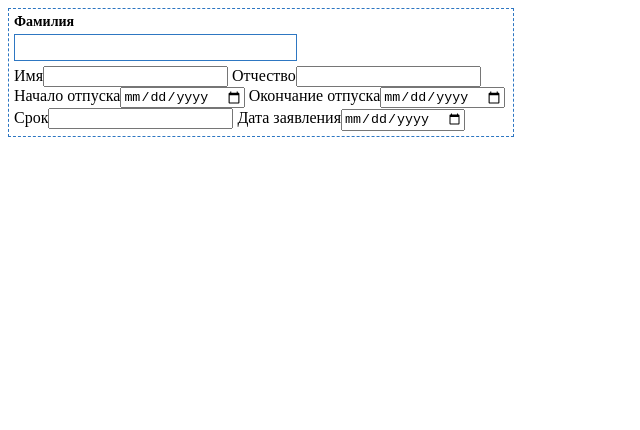
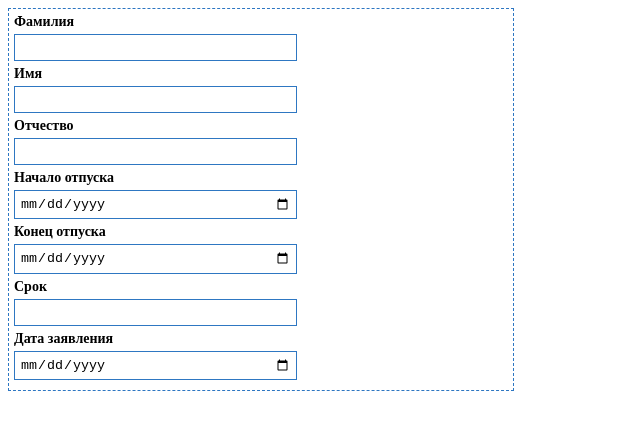
Before and after one commit to nightingale69/form.github.io, a React (Create React App) app: page / in a window 1280 px wide. Shown: the top 430 px of the page, without its empty margins (0-640 px from the left). Built offline with nearby package versions, Linux system fonts and the light colour scheme.

Commit message:
changed the handlers

```diff
--- a/src/Components/form.js
+++ b/src/Components/form.js
@@ -16,53 +16,53 @@ class Form extends React.Component {
         };
     }
 
-    handleSurnameBlur = () => {
+    handleSurnameBlur = (value) => {
         this.setState({
-            surname: this.surname.refs.input.value
+            surname: value
         });
-        console.log('Фамилия:', this.surname.refs.input.value);
+        console.log("Фамилия:", value);
     };
 
-    handleNameBlur = (e) => {
+    handleNameBlur = (value) => {
         this.setState({
-            name: e.target.value
+            name: value
         });
-        console.log('Имя:', e.target.value);
+        console.log("Имя:", value);
     };
 
-    handleSecondnameBlur = (e) => {
+    handleSecondnameBlur = (value) => {
         this.setState({
-            secondname: e.target.value
+            secondname: value
         });
-        console.log('Отчество:', e.target.value);
+        console.log("Отчество:", value);
     };
 
-    handleVocationStartBlur = (e) => {
+    handleVocationStartBlur = (value) => {
         this.setState({
-            vocationStart: e.target.value
+            vocationStart: value
         });
-        console.log('Начало отпуска:', e.target.value);
+        console.log("Начало отпуска:", value);
     };
 
-    handleVocationEndBlur = (e) => {
+    handleVocationEndBlur = (value) => {
         this.setState({
-            vocationEnd: e.target.value
+            vocationEnd: value
         });
-        console.log('Конец отпуска:', e.target.value);
+        console.log("Конец отпуска:", value);
     };
 
-    handleTermBlur = (e) => {
+    handleTermBlur = (value) => {
         this.setState({
-            term: e.target.value
+            term: value
         });
-        console.log('Срок:', e.target.value);
+        console.log("Срок:", value);
     };
 
-    handleDateBlur = (e) => {
+    handleDateBlur = (value) => {
         this.setState({
-            date: e.target.value
+            date: value
         });
-        console.log('Дата заявления:', e.target.value);
+        console.log("Дата заявления:", value);
     };
 
     render() {
@@ -72,44 +72,43 @@ class Form extends React.Component {
                     className="form__text-field"
                     label="Фамилия"
                     type="text"
-                    ref={ component => this.surname = component}
                     onBlur={this.handleSurnameBlur}
                 /> {this.state.surname}
-                <label className='form__label'>Имя</label>
-                <input
-                    type='text'
-                    className='input'
+                <TextField
+                    className="form__text-field"
+                    label="Имя"
+                    type="text"
                     onBlur={this.handleNameBlur}
                 /> {this.state.name}
-                <label className='form__label'>Отчество</label>
-                <input
-                    type='text'
-                    className='input'
+                <TextField
+                    className="form__text-field"
+                    label="Отчество"
+                    type="text"
                     onBlur={this.handleSecondnameBlur}
                 /> {this.state.secondname}
-                <label className='form__label'>Начало отпуска</label>
-                <input
-                    type='date'
-                    className='input'
+                <TextField
+                    className="form__text-field"
+                    label="Начало отпуска"
+                    type="date"
                     onBlur={this.handleVocationStartBlur}
                 /> {this.state.vocationStart}
-                <label className='form__label'>Окончание отпуска</label>
-                <input
-                    type='date'
-                    className='input'
+                <TextField
+                    className="form__text-field"
+                    label="Конец отпуска"
+                    type="date"
                     onBlur={this.handleVocationEndBlur}
                 /> {this.state.vocationEnd}
-                <label className='form__label'>Срок</label>
-                <input
-                    type='number'
-                    className='input'
-                    size="3"
+                <TextField
+                    className="form__text-field"
+                    label="Срок"
+                    type="number"
+                    size="2"
                     onBlur={this.handleTermBlur}
                 /> {this.state.term}
-                <label className='form__label'>Дата заявления</label>
-                <input
-                    type='date'
-                    className='input'
+                <TextField
+                    className="form__text-field"
+                    label="Дата заявления"
+                    type="date"
                     onBlur={this.handleDateBlur}
                 /> {this.state.date}
             </form>
```
